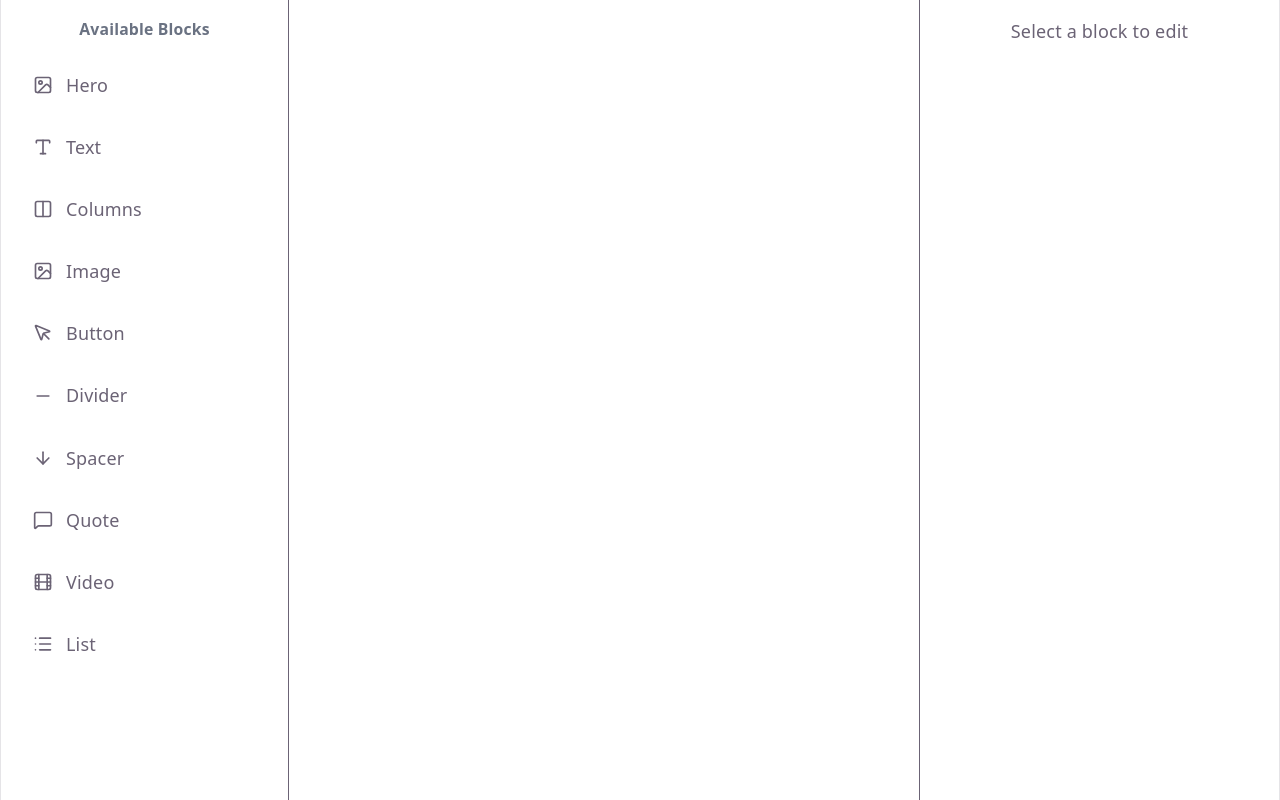
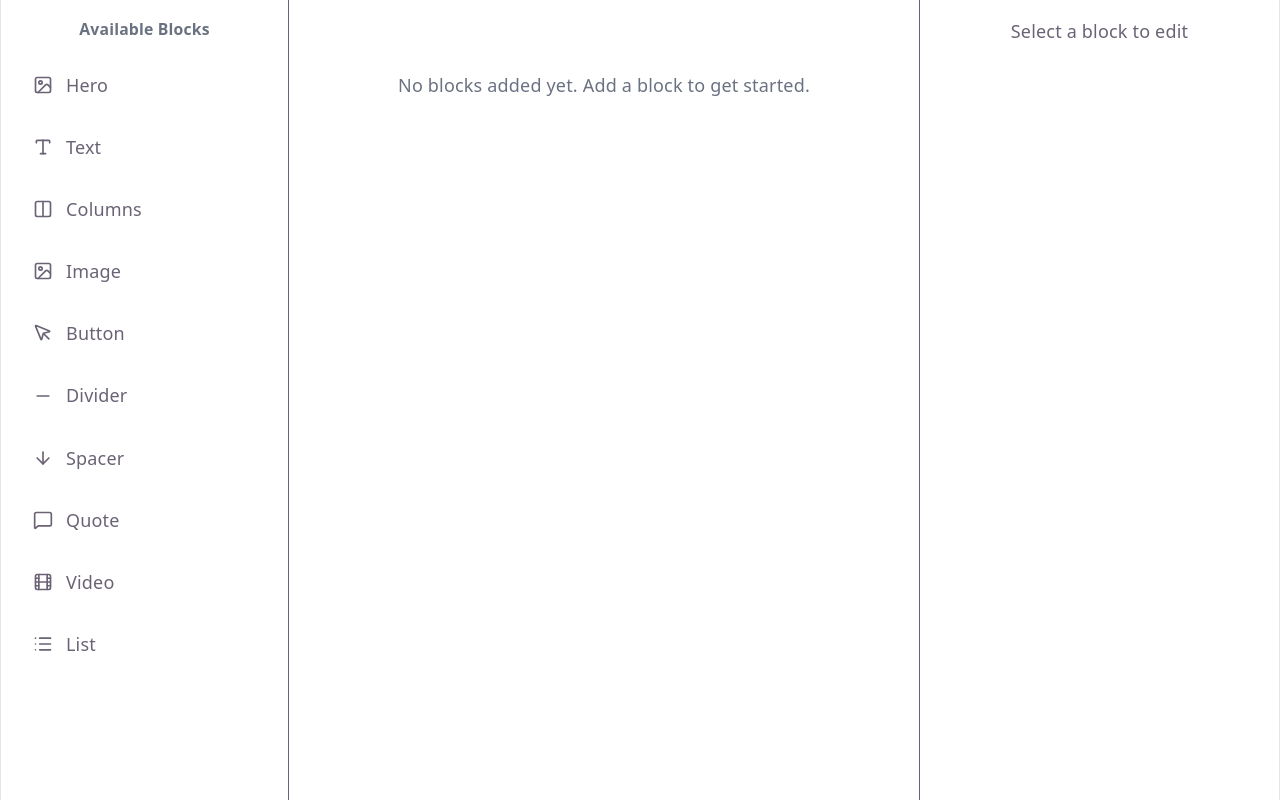
Before and after one commit to terrence-celestine/block-builder, a React (Vite) app: page / in a window 1280 px wide. Built offline with nearby package versions, Linux system fonts and the light colour scheme.

Commit message:
added empty block state

```diff
--- a/src/components/Canvas.tsx
+++ b/src/components/Canvas.tsx
@@ -28,6 +28,7 @@ export const Canvas = () => {
            </DraggableBlock>
         );
       })}
+      {!blocks.length && <div className="text-gray-500 text-center py-8">No blocks added yet. Add a block to get started.</div>}
     </SortableContext>
     </div>
   );
```
